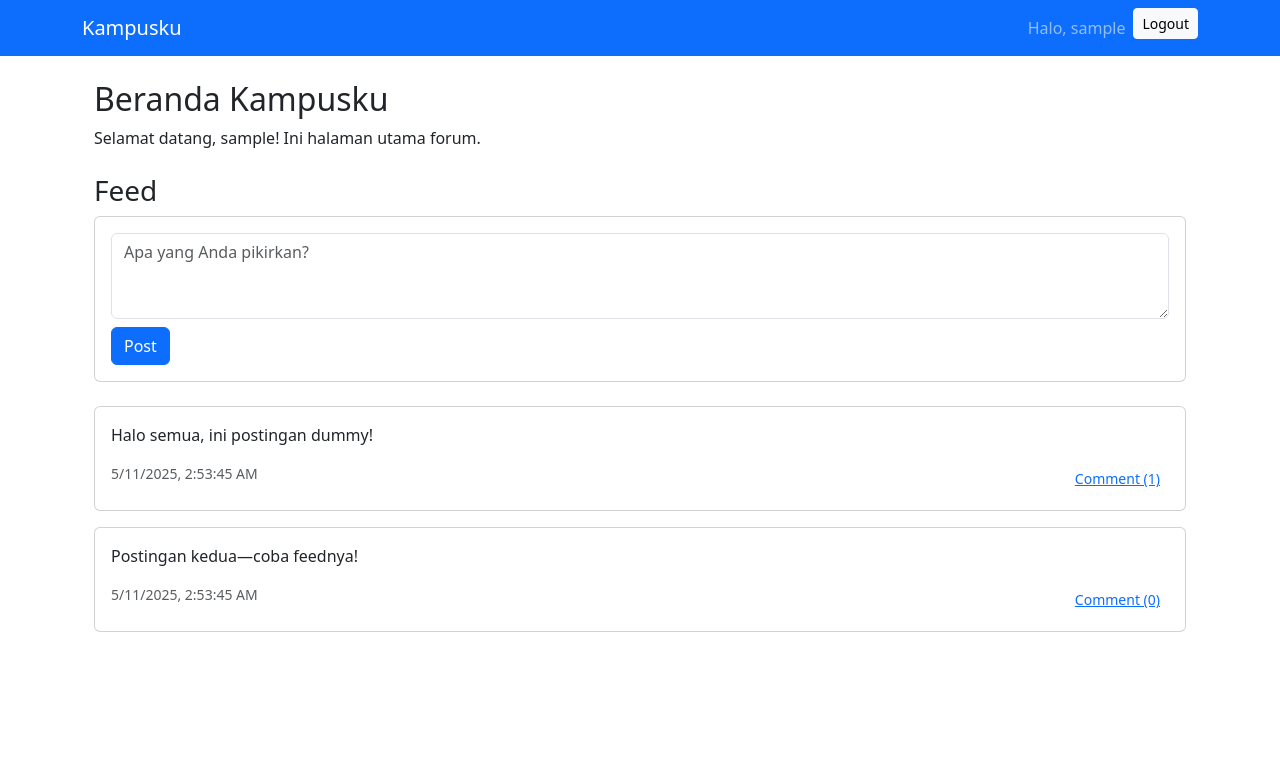
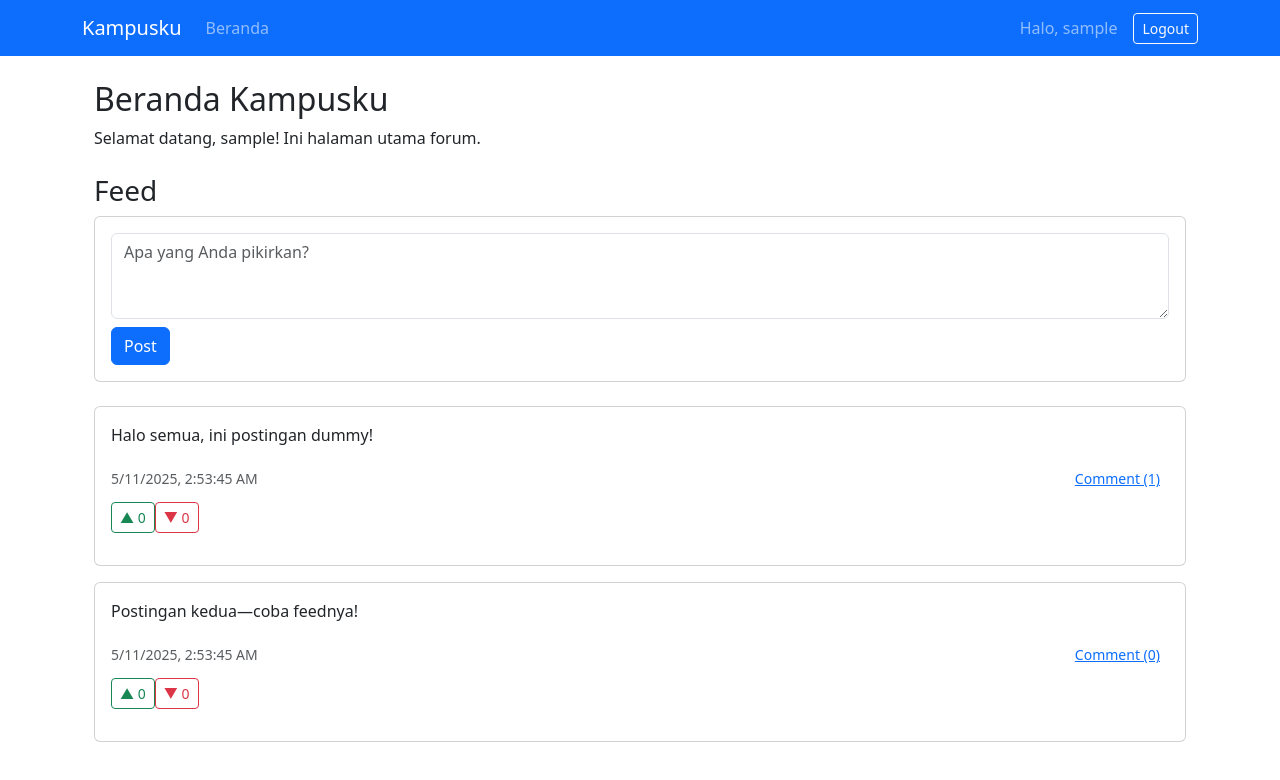
Before and after one commit to dwiarthurrevangga/kampusku, a React (Create React App) app: page / in a window 1280 px wide. Shown: the top 780 px of the page. Built offline with nearby package versions, Linux system fonts and the light colour scheme; sample sign-in values are in the browser's storage.

Commit message:
Refactor App component to include AuthProvider and NavigationBar; implement upvote/downvote functionality in MockPostItem; enhance MockFeedPage with additional post properties.

```diff
--- a/src/App.js
+++ b/src/App.js
@@ -1,22 +1,31 @@
+// src/App.js
 import React from 'react';
 import { BrowserRouter as Router, Routes, Route } from 'react-router-dom';
-import Navbar from './components/Navbar';
+
+// → default import AuthProvider
+import AuthProvider from './context/AuthContext';
+
+// Navbar (sesuaikan nama filenya)
+import NavigationBar from './components/NavigationBar';
+
 import Home from './pages/Home';
 import Login from './pages/Login';
 import Register from './pages/Register';
 
 function App() {
   return (
+    <AuthProvider>
       <Router>
-      <Navbar />
+        <NavigationBar />
         <div className="container mt-4">
           <Routes>
-          <Route path="/" element={<Home />} />
             <Route path="/login" element={<Login />} />
             <Route path="/register" element={<Register />} />
+            <Route path="/" element={<Home />} />
           </Routes>
         </div>
       </Router>
+    </AuthProvider>
   );
 }
 
--- a/src/components/MockFeedPages.js
+++ b/src/components/MockFeedPages.js
@@ -7,6 +7,8 @@ const initialPosts = [
     id: 1,
     content: 'Halo semua, ini postingan dummy!',
     created_at: new Date().toISOString(),
+    uovote: 0,
+    downvote: 0,
     comments: [
       { id: 101, content: 'Komentar pertama di dummy!', created_at: new Date().toISOString() },
     ],
@@ -15,6 +17,8 @@ const initialPosts = [
     id: 2,
     content: 'Postingan kedua—coba feednya!',
     created_at: new Date().toISOString(),
+    uovote: 0,
+    downvote: 0,
     comments: [],
   },
 ];
--- a/src/components/MockPostItem.js
+++ b/src/components/MockPostItem.js
@@ -1,12 +1,52 @@
+// src/components/MockPostItem.jsx
 import React, { useState } from 'react';
 import { Card, Button, Collapse, Form } from 'react-bootstrap';
 
 export default function MockPostItem({ post }) {
   const [showComments, setShowComments] = useState(false);
-  const [comments, setComments] = useState(post.comments);
+  const [comments, setComments]     = useState(post.comments);
   const [newComment, setNewComment] = useState('');
 
+  // **Pisah vote counts**
+  const [upvotes, setUpvotes]       = useState(post.upvotes || 0);
+  const [downvotes, setDownvotes]   = useState(post.downvotes || 0);
+  const [userVote, setUserVote]     = useState(null); // 1 = upvoted, -1 = downvoted
+
   const toggleComments = () => setShowComments(!showComments);
+
+  const handleUpvote = () => {
+    if (userVote === 1) {
+      // batal upvote
+      setUpvotes(upvotes - 1);
+      setUserVote(null);
+    } else if (userVote === -1) {
+      // ubah down → up
+      setDownvotes(downvotes - 1);
+      setUpvotes(upvotes + 1);
+      setUserVote(1);
+    } else {
+      // pertama kali upvote
+      setUpvotes(upvotes + 1);
+      setUserVote(1);
+    }
+  };
+
+  const handleDownvote = () => {
+    if (userVote === -1) {
+      // batal downvote
+      setDownvotes(downvotes - 1);
+      setUserVote(null);
+    } else if (userVote === 1) {
+      // ubah up → down
+      setUpvotes(upvotes - 1);
+      setDownvotes(downvotes + 1);
+      setUserVote(-1);
+    } else {
+      // pertama kali downvote
+      setDownvotes(downvotes + 1);
+      setUserVote(-1);
+    }
+  };
 
   const submitComment = e => {
     e.preventDefault();
@@ -23,14 +63,39 @@ export default function MockPostItem({ post }) {
   return (
     <Card className="mb-3">
       <Card.Body>
+        {/* Konten Post */}
         <Card.Text>{post.content}</Card.Text>
-        <div className="d-flex justify-content-between">
-          <small className="text-muted">{new Date(post.created_at).toLocaleString()}</small>
+
+        {/* Footer: timestamp + toggle komentar */}
+        <div className="d-flex justify-content-between align-items-center">
+          <small className="text-muted">
+            {new Date(post.created_at).toLocaleString()}
+          </small>
           <Button variant="link" size="sm" onClick={toggleComments}>
             {showComments ? 'Hide Comments' : `Comment (${comments.length})`}
           </Button>
         </div>
 
+        {/* Voting UI di bawah tanggal */}
+        <div className="d-flex align-items-center mt-2 mb-3">
+          <Button
+            size="sm"
+            variant={userVote === 1 ? 'success' : 'outline-success'}
+            onClick={handleUpvote}
+          >
+            ▲ {upvotes}
+          </Button>
+          <Button
+            size="sm"
+            variant={userVote === -1 ? 'danger' : 'outline-danger'}
+            onClick={handleDownvote}
+            className="ml-2"
+          >
+            ▼ {downvotes}
+          </Button>
+        </div>
+
+        {/* Area komentar */}
         <Collapse in={showComments}>
           <div className="mt-3">
             <Form onSubmit={submitComment}>
@@ -44,13 +109,14 @@ export default function MockPostItem({ post }) {
                 />
               </Form.Group>
             </Form>
-
             <div className="mt-2">
               {comments.map(c => (
                 <Card key={c.id} className="mb-2">
                   <Card.Body>
                     <Card.Text>{c.content}</Card.Text>
-                    <small className="text-muted">{new Date(c.created_at).toLocaleString()}</small>
+                    <small className="text-muted">
+                      {new Date(c.created_at).toLocaleString()}
+                    </small>
                   </Card.Body>
                 </Card>
               ))}
--- /dev/null
+++ b/src/components/NavigationBar.js
@@ -0,0 +1,53 @@
+// src/components/NavigationBar.jsx
+import React from 'react';
+import { Navbar, Nav, Container, Button } from 'react-bootstrap';
+import { Link, useNavigate } from 'react-router-dom';
+import { useAuth } from '../context/AuthContext';
+
+export default function NavigationBar() {
+  const { user, logout } = useAuth();
+  const navigate = useNavigate();
+
+  const handleLogout = () => {
+    logout();
+    navigate('/login');
+  };
+
+  return (
+    <Navbar bg="primary" variant="dark" expand="md">
+      <Container>
+        {/* Brand */}
+        <Navbar.Brand as={Link} to="/">
+          Kampusku
+        </Navbar.Brand>
+
+        {/* Hamburger toggle di mobile */}
+        <Navbar.Toggle aria-controls="main-navbar" />
+
+        <Navbar.Collapse id="main-navbar">
+          {/* Nav kiri (jika ingin tambahkan link lain) */}
+          <Nav className="me-auto">
+            <Nav.Link as={Link} to="/">
+              Beranda
+            </Nav.Link>
+            {/* <Nav.Link as={Link} to="/profile">Profil</Nav.Link> */}
+          </Nav>
+
+          {/* Greeting + Logout */}
+          <Nav className="align-items-center">
+            {user && (
+              <>
+                <Navbar.Text className="me-3">
+                  Halo, {user.username}
+                </Navbar.Text>
+                <Button variant="outline-light" size="sm" onClick={handleLogout}>
+                  Logout
+                </Button>
+              </>
+            )}
+          </Nav>
+        </Navbar.Collapse>
+      </Container>
+    </Navbar>
+  );
+}
```
Lines whose indentation alone changed are shown as unchanged.
